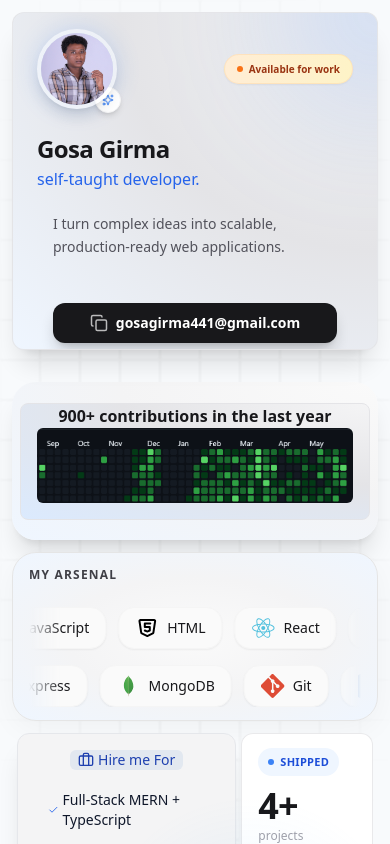
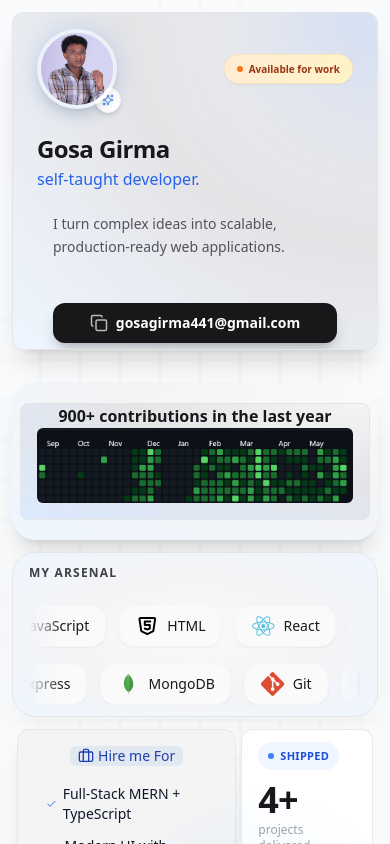
Before and after one commit to gosag/bentofolio, a React (Vite) app in the folder bentofolio/: page / in a window 390 px wide. Shown: the top 844 px of the page. Built offline with nearby package versions, Linux system fonts and the light colour scheme.

Commit message:
fix: make all hire me for be fully visible by reducing the paddig by half on small screens.

```diff
--- a/bentofolio/src/InfoGrid.tsx
+++ b/bentofolio/src/InfoGrid.tsx
@@ -124,7 +124,7 @@ const HireMeForCard = () => {
           ].map((skill, index) => (
             <motion.span
               key={index}
-              className="p-1 text-sm  rounded-md transition min-w-[100%] sm:w-auto cursor-pointer flex items-center gap-1 sm:gap-1.5 hover:text-zinc-950  dark:text-zinc-300 dark:hover:text-zinc-50"
+              className="p-0.5 sm:p-1  text-sm  rounded-md transition min-w-[100%] sm:w-auto cursor-pointer flex items-center gap-1.5 hover:text-zinc-950  dark:text-zinc-300 dark:hover:text-zinc-50"
               whileHover={{ scale: 1.05 }}
               whileTap={{ scale: 0.98 }}
             >
```
